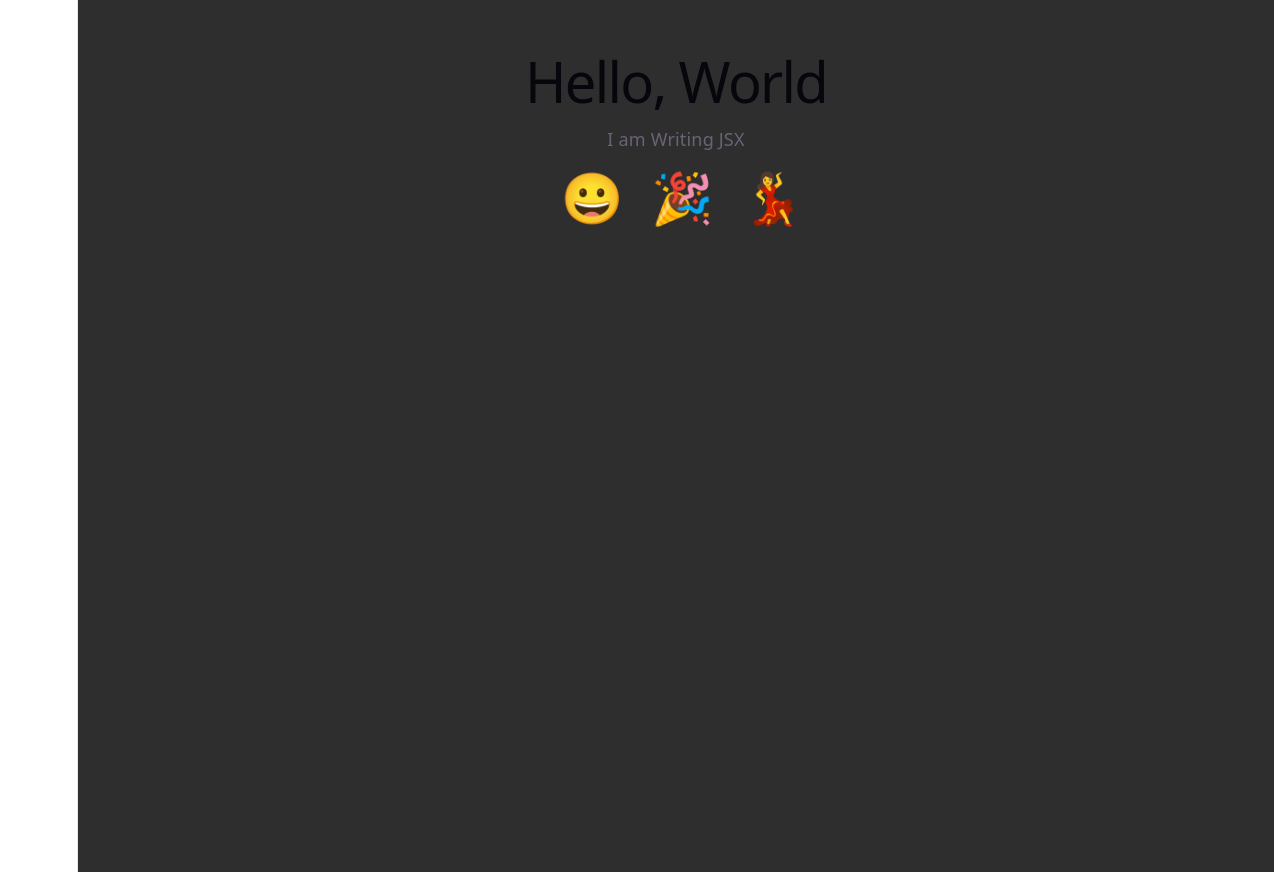
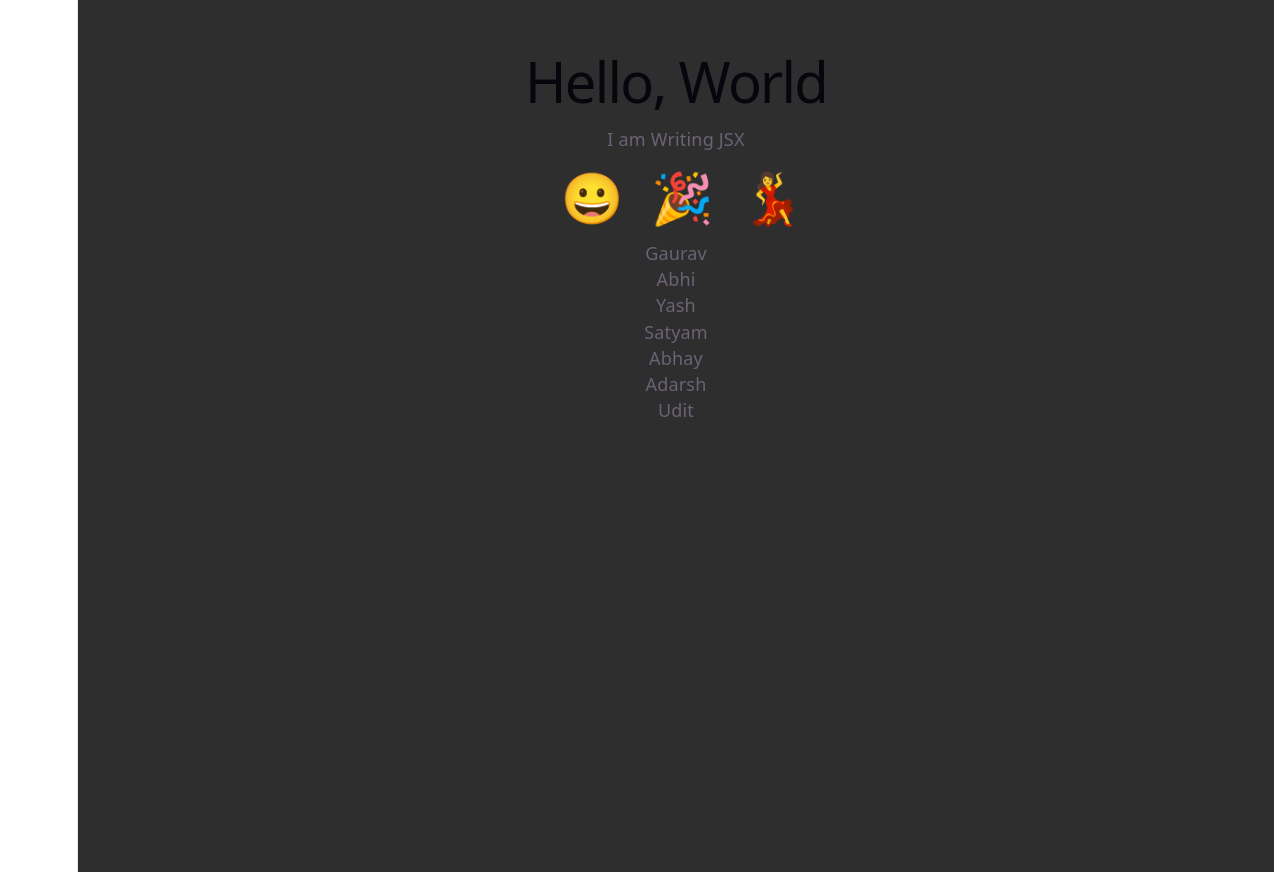
Before and after one commit to Destop3501/React_Learn_2, a React (Vite) app in the folder frontend/react_learn/: page / in a window 1280 px wide. Built offline with nearby package versions, Linux system fonts and the light colour scheme.

Commit message:
feat: add App and Map components with styling

```diff
--- a/frontend/react_learn/src/App.css
+++ b/frontend/react_learn/src/App.css
@@ -14,6 +14,7 @@ button {
   padding: 0;
   background: none;
   cursor: pointer;
+  font-size: 50px;
 }
 
 ul {
@@ -27,13 +28,6 @@ li {
   list-style: none;
   margin: 0 20px;
   padding: 0;
-}
-
-#grinning-face,
-#party-popper,
-#dancing-woman {
-  font-size: 50px;
-  background-size: cover;
 }
 
 .counter {
--- a/frontend/react_learn/src/App.jsx
+++ b/frontend/react_learn/src/App.jsx
@@ -3,8 +3,24 @@ import heroImg from './assets/hero.png'
 import reactLogo from './assets/react.svg'
 import viteLogo from './assets/vite.svg'
 import './App.css'
+import Map from './compnent/Map.jsx'
 
 const dispalyEmojiName = (event) => alert(event.target.id)
+
+const emojis = [
+  {
+    emoji: '😀',
+    name: "test grinning face"
+  },
+  {
+    emoji: '🎉',
+    name: "party popper"
+  },
+  {
+    emoji: '💃',
+    name: "woman dancing"
+  }
+]
 
 function App() {
   const [count, setCount] = useState(0)
@@ -14,31 +30,39 @@ function App() {
       <h1>Hello, World</h1>
       <p>I am Writing JSX</p>
       <ul>
-        <li>
-          {/* <button onClick={(event) => alert(event.target.id)}>
+        {/* <li>
+          <button onClick={(event) => alert(event.target.id)}>
             <span role='img' aria-label='grinning face' id='grinning-face'>😀</span>
-          </button> */}
+          </button>
           <button onClick={dispalyEmojiName}>
             <span role='img' aria-label='grinning face' id='grinning-face'>😀</span>
           </button>
         </li>
         <li>
-          {/* <button onClick={(event) => alert(event.target.id)}>
+          <button onClick={(event) => alert(event.target.id)}>
             <span role='img' aria-label='party popper' id='party-popper'>🎉</span>
-          </button> */}
+          </button>
           <button onClick={dispalyEmojiName}>
             <span role='img' aria-label='party popper' id='party-popper'>🎉</span>
           </button>
         </li>
         <li>
-          {/* <button onClick={(event) => alert(event.target.id)}>
+          <button onClick={(event) => alert(event.target.id)}>
             <span role='img' aria-label='woman dancing' id='dancing-woman'>💃</span>
-          </button> */}
+          </button>
           <button onClick={dispalyEmojiName}>
             <span role='img' aria-label='woman dancing' id='dancing-woman'>💃</span>
           </button>
-        </li>
+        </li> */}
+        {emojis.map(emoji => (
+          <li key={emoji.name}>
+            <button onClick={dispalyEmojiName}>
+              <span role='img' aria-label={emoji.name} id={emoji.name}>{emoji.emoji}</span>
+            </button>
+          </li>
+        ))}
       </ul>
+      <Map />
     </div>
   )
 }
--- /dev/null
+++ b/frontend/react_learn/src/compnent/Map.jsx
@@ -0,0 +1,21 @@
+import React from "react";
+
+const names = [
+    "Gaurav",
+    "Abhi",
+    "Yash",
+    "Satyam",
+    "Abhay",
+    "Adarsh",
+    "Udit"
+]
+
+function Map() {
+    return (
+        <div>
+            {names.map(name => <div key={name}> {name}</div>)}
+        </div>
+    )
+}
+
+export default Map
```
